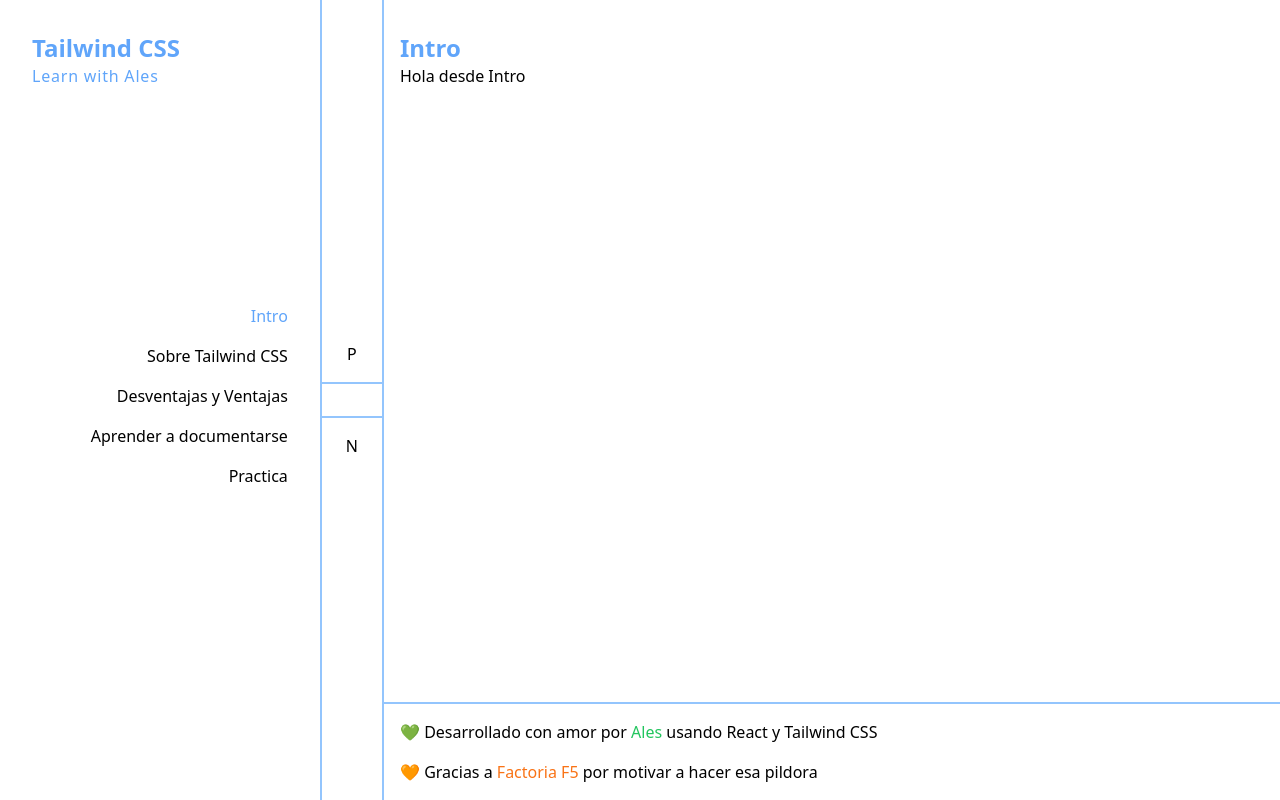
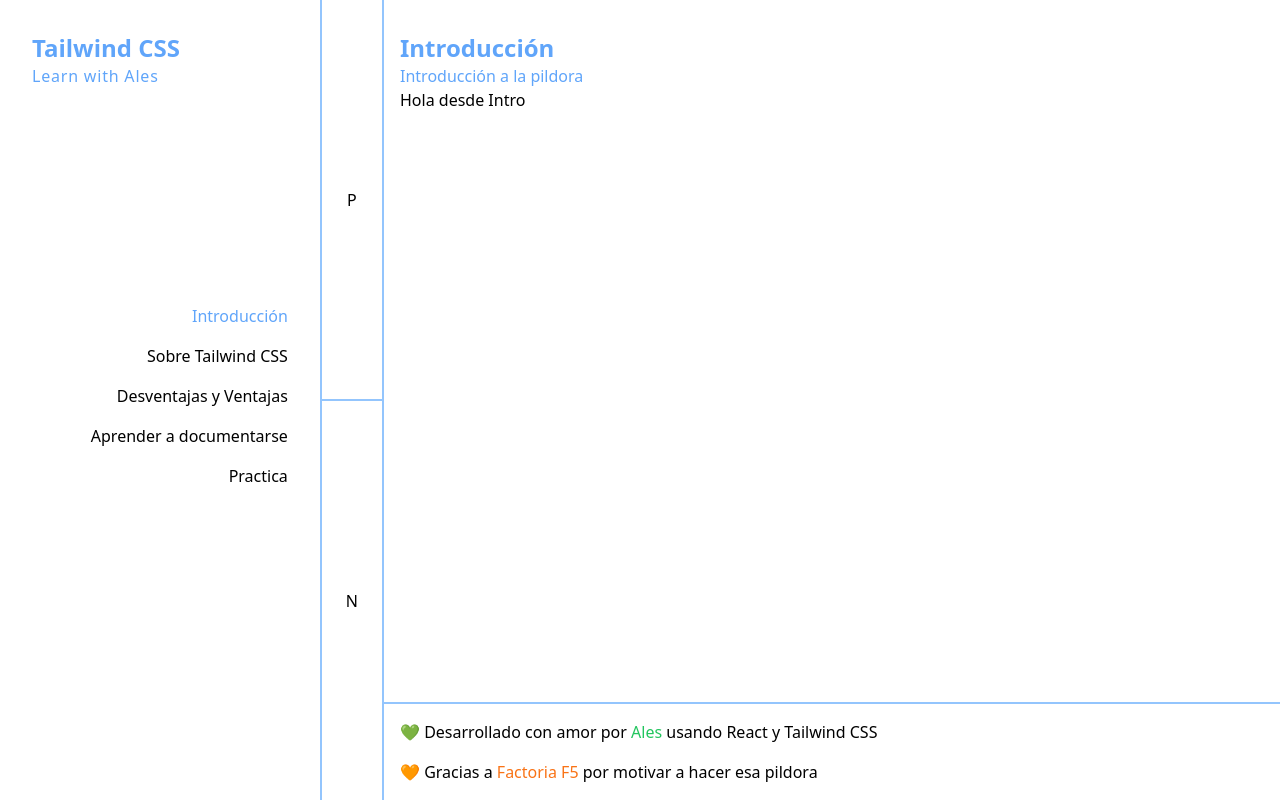
Before and after one commit to alesdevux/pill-tailwind, a React (Vite) app: page / in a window 1280 px wide. Built offline with nearby package versions, Linux system fonts and the light colour scheme.

Commit message:
add description to sections

```diff
--- a/src/components/App.jsx
+++ b/src/components/App.jsx
@@ -13,11 +13,32 @@
   const [page, setPage] = useState('page-1')
 
   const sections = [
-    { key: 'page-1', title: 'Intro', archive: 'Intro', svg: 'info' },
-    { key: 'page-2', title: 'Sobre Tailwind CSS', archive: 'SobreTailwind', svg: 'about' },
-    { key: 'page-3', title: 'Desventajas y Ventajas', archive: 'ProsContras', svg: 'check' },
-    { key: 'page-4', title: 'Aprender a documentarse', archive: 'Documentarse', svg: 'doc' },
-    { key: 'page-5', title: 'Practica', archive: 'Practica', svg: 'practice' },
+    {
+      key: 'page-1',
+      title: 'Introducción',
+      archive: 'Intro',
+      descripion: 'Introducción a la pildora',
+    }, {
+      key: 'page-2',
+      title: 'Sobre Tailwind CSS',
+      archive: 'SobreTailwind',
+      descripion: 'Qué es Tailwind CSS',
+    }, {
+      key: 'page-3',
+      title: 'Desventajas y Ventajas',
+      archive: 'ProsContras',
+      descripion: 'Pros y contras de Tailwind CSS y batalla contra Bootstrap',
+    }, {
+      key: 'page-4',
+      title: 'Aprender a documentarse',
+      archive: 'Documentarse',
+      descripion: 'La importancia de aprender a leer la documentación',
+    }, {
+      key: 'page-5',
+      title: 'Practica',
+      archive: 'Practica',
+      descripion: 'Hora de practicar con ese maravilloso framework',
+    },
   ]
   const section = sections.find(section => section.key === page)
 
@@ -31,6 +52,7 @@
       <Main
         page={page}
         title={section.title}
+        descripion={section.descripion}
       >
         {section.archive === 'Intro' ? <Intro /> : ''}
         {section.archive === 'SobreTailwind' ? <SobreTailwind /> : ''}
--- a/src/components/Header.jsx
+++ b/src/components/Header.jsx
@@ -27,13 +27,11 @@
         </nav>
       </div>
 
-      <div className="border-l-2 border-blue-300 grid grid-rows-nav">
-        <div className="hover:bg-blue-100 cursor-pointer py-4 px-6 grid justify-center content-end hover:text-blue-400 hover:content-center transition">
+      <div className="border-l-2 border-blue-300 grid grid-rows-2">
+        <div className="hover:bg-blue-100 cursor-pointer py-4 px-6 grid justify-center content-center hover:text-blue-400 transition border-b border-blue-300">
           P
         </div>
-        <div className="border-y-2 border-blue-300 py-4 px-6 grid justify-center content-center cursor-default">
-        </div>
-        <div className="hover:bg-blue-100 cursor-pointer py-4 px-6 grid justify-center hover:text-blue-400 hover:content-center transition">
+        <div className="hover:bg-blue-100 cursor-pointer py-4 px-6 grid justify-center content-center hover:text-blue-400 transition border-t border-blue-300">
           N
         </div>
       </div>
--- a/src/components/Main.jsx
+++ b/src/components/Main.jsx
@@ -1,8 +1,13 @@
-function Main({ title, children }) {
+function Main({
+  children,
+  title,
+  descripion,
+}) {
   return (
     <main className="h-screen ml-96 pt-4 pb-16">
       <div className="personal-container">
         <h1 className="text-2xl font-black text-blue-400">{title}</h1>
+        <p className="text-blue-400">{descripion}</p>
         <section>
           { children }
         </section>
```
